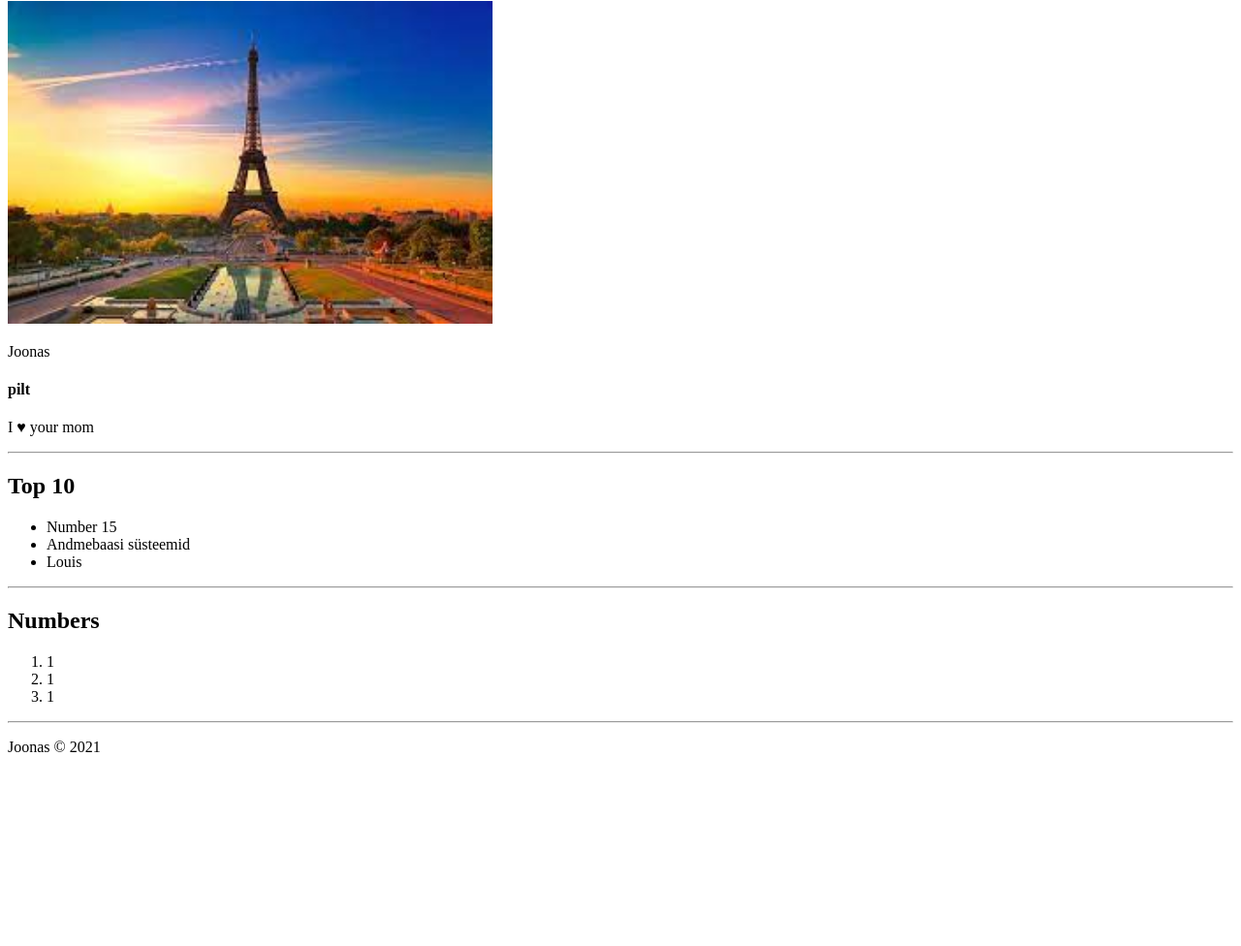
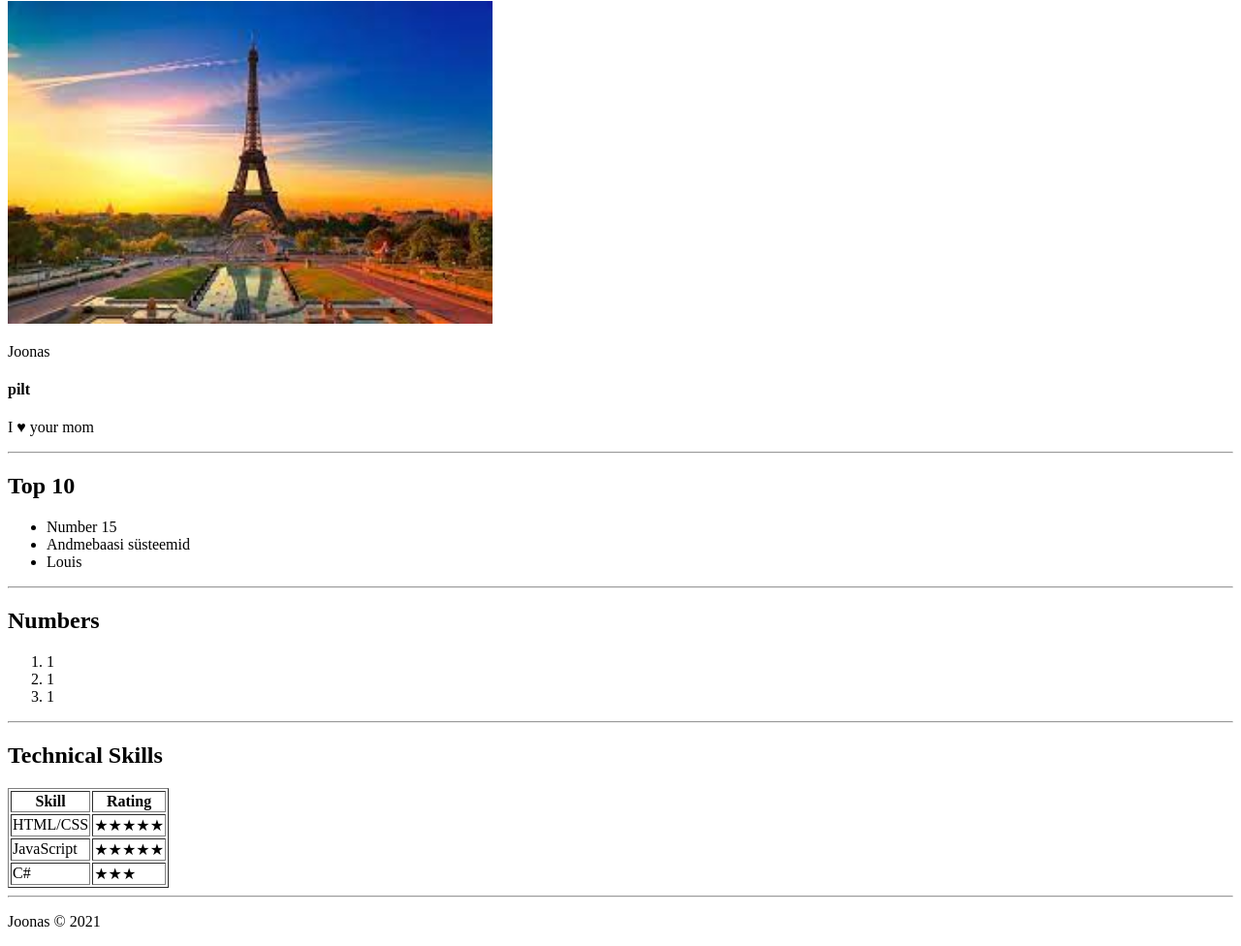
Before and after one commit to joonasoispuu/Week1-HTML-First-page, a plain HTML site: page index.html in a window 1280 px wide. Shown: the part 79-1055 px from the top of the page at 97% size. Before the commit the page ends 875 px from the top, so only its background shows below. Drawn offline with Linux system fonts and the light colour scheme.

Commit message:
Add Skills Table

```diff
--- a/index.html
+++ b/index.html
@@ -28,6 +28,32 @@
         <li>1</li>
     </ol>
     <hr>
+
+    <h2>Technical Skills</h2>
+    <table border="1">
+        <!--tr - table row-->
+        <tr>
+            <th>Skill</th>
+            <th>Rating</th>
+        </tr>
+
+        <tr>
+            <!--td - table data-->
+            <td>HTML/CSS</td>
+            <td>★★★★★</td>
+        </tr>
+        <tr>
+            <td>JavaScript</td>
+            <td>★★★★★</td>
+        </tr>
+        <tr>
+            <td>C#</td>
+            <td>★★★</td>
+        </tr>
+    </table>
+
+    <hr>
+
     <footer>
         <p>Joonas &#169  2021</p>
     </footer>
```
